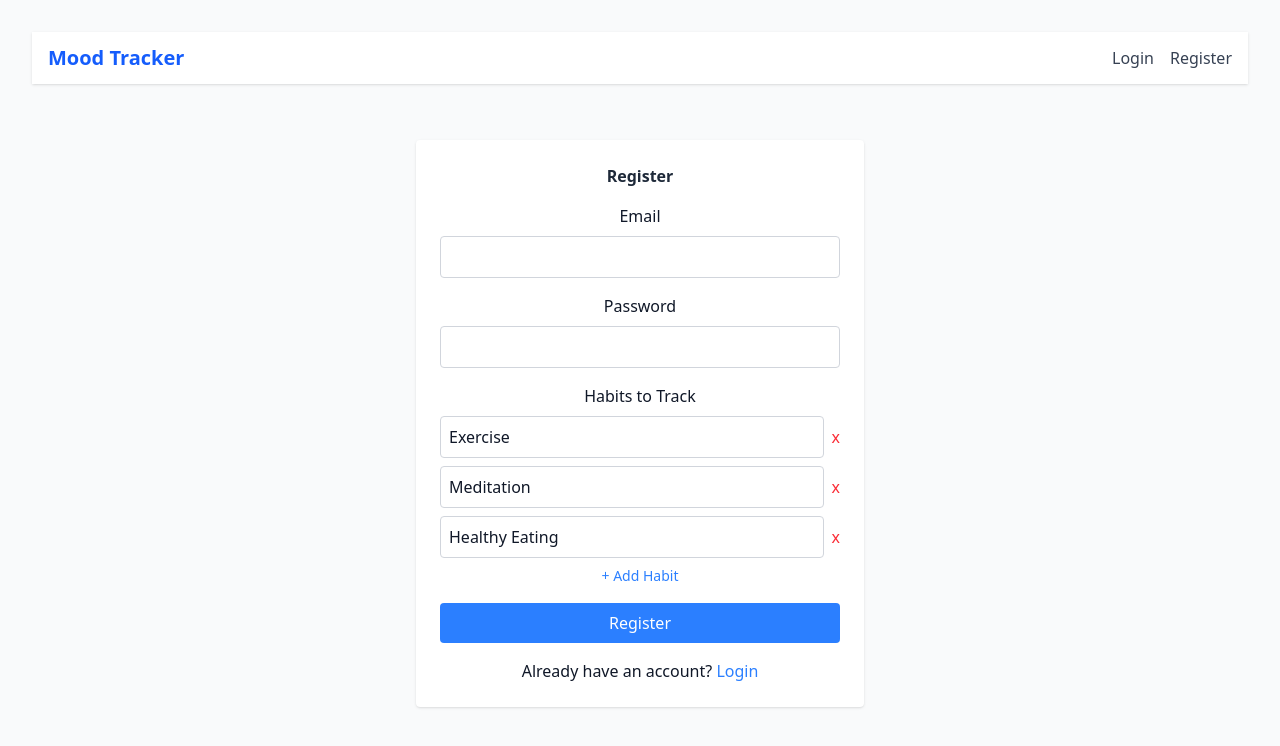
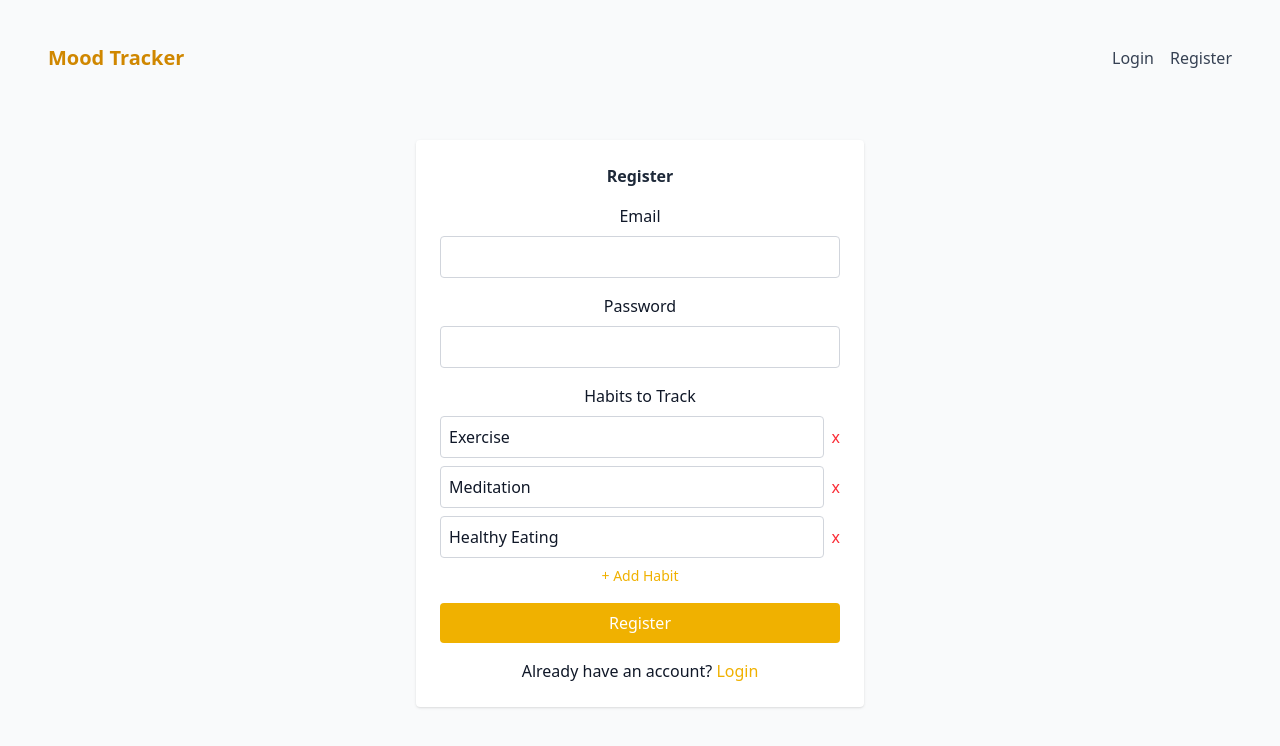
Before and after one commit to sunnybunnyy/mood, a React (Vite) app in the folder client/: page /register in a window 1280 px wide. Shown: the top 746 px of the page. Built offline with nearby package versions, Linux system fonts and the light colour scheme.

Commit message:
Get rid of box shadow around nav bar

```diff
--- a/client/src/components/Navbar.jsx
+++ b/client/src/components/Navbar.jsx
@@ -5,33 +5,33 @@ export default function Navbar() {
     const { user, logout } = useAuth();
 
     return (
-        <nav className="bg-white shadow">
+        <nav>
             <div className="container mx-auto px-4 py-3 flex justify-between items-center">
-                <Link to="/" className="text-xl font-bold text-blue-600">
+                <Link to="/" className="text-xl font-bold text-yellow-600">
                     Mood Tracker
                 </Link>
 
                 {user ? (
                     <div className="flex items-center space-x-4">
-                        <Link to="/entry" className="text-gray-700 hover:text-blue-600">
+                        <Link to="/entry" className="text-gray-700 hover:text-yellow-600">
                             New Entry
                         </Link>
-                        <Link to="/analytics" className="text-gray-700 hover:text-blue-600">
+                        <Link to="/analytics" className="text-gray-700 hover:text-yellow-600">
                             Analytics
                         </Link>
                         <button
                             onClick={logout}
-                            className="text-gray-700 hover:text-blue-600"
+                            className="text-gray-700 hover:text-yellow-600"
                         >
                             Logout
                         </button>
                     </div>
                 ) : (
                     <div className="flex items-center space-x-4">
-                        <Link to="/login" className="text-gray-700 hover:text-blue-600">
+                        <Link to="/login" className="text-gray-700 hover:text-yellow-600">
                             Login
                         </Link>
-                        <Link to="/register" className="text-gray-700 hover:text-blue-600">
+                        <Link to="/register" className="text-gray-700 hover:text-yellow-600">
                             Register
                         </Link>
                     </div>
--- a/client/src/pages/Dashboard.jsx
+++ b/client/src/pages/Dashboard.jsx
@@ -32,7 +32,7 @@ export default function Dashboard() {
                 <h1 className="text-2xl font-bold">Your Mood Journal</h1>
                 <Link
                     to="/entry"
-                    className="bg-blue-500 text-white px-4 py-2 rounded hover:bg-blue-600">
+                    className="bg-yellow-500 text-white px-4 py-2 rounded hover:bg-yellow-600">
                     Add New Entry
                 </Link>
             </div>
@@ -82,7 +82,7 @@ export default function Dashboard() {
             <div className="mb-4">
                 <Link
                     to="/analytics"
-                    className="text-blue-500 hover:underline"
+                    className="text-yellow-500 hover:underline"
                 >
                     View Analytics →
                 </Link>
--- a/client/src/pages/Login.jsx
+++ b/client/src/pages/Login.jsx
@@ -43,13 +43,13 @@ export default function Login() {
                         required
                     />
                 </div>
-                <button type="submit" className="w-full bg-blue-500 text-white p-2 rounded hover:bg-blue-600">
+                <button type="submit" className="w-full bg-yellow-500 text-white p-2 rounded hover:bg-yellow-600">
                     Login
                 </button>
             </form>
             <p className='mt-4 text-center'>
                 Don't have an account?{' '}
-                <button onClick={() => navigate('/register')} className='text-blue-500'>
+                <button onClick={() => navigate('/register')} className='text-yellow-500'>
                     Register
                 </button>
             </p>
--- a/client/src/pages/MoodEntry.jsx
+++ b/client/src/pages/MoodEntry.jsx
@@ -114,7 +114,7 @@ export default function MoodEntry() {
                 <div className="flex space-x-4">
                     <button
                         type="submit"
-                        className="flex-1 bg-blue-500 text-white py-2 rounded hover:bg-blue-600"
+                        className="flex-1 bg-yellow-500 text-white py-2 rounded hover:bg-yellow-600"
                     >
                         Save Entry
                     </button>
--- a/client/src/pages/Register.jsx
+++ b/client/src/pages/Register.jsx
@@ -76,18 +76,18 @@ export default function Register() {
                     <button
                         type="button"
                         onClick={() => setHabits([...habits, ''])}
-                        className='mt-2 text-sm text-blue-500'
+                        className='mt-2 text-sm text-yellow-500'
                     >
                         + Add Habit
                     </button>
                 </div>
-                <button type="submit" className="w-full bg-blue-500 text-white p-2 rounded hover:bg-blue-600">
+                <button type="submit" className="w-full bg-yellow-500 text-white p-2 rounded hover:bg-yellow-600">
                     Register
                 </button>
             </form>
             <p className='mt-4 text-center'>
                 Already have an account?{' '}
-                <button onClick={() => navigate('/login')} className="text-blue-500">
+                <button onClick={() => navigate('/login')} className="text-yellow-500">
                     Login
                 </button>
             </p>
```
